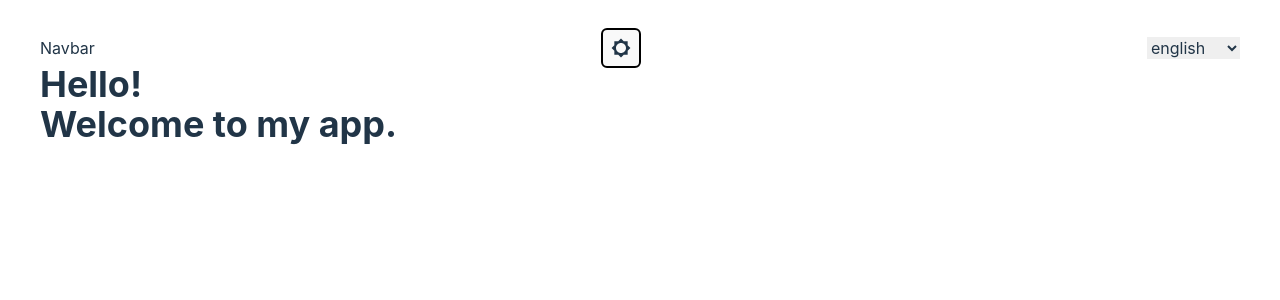
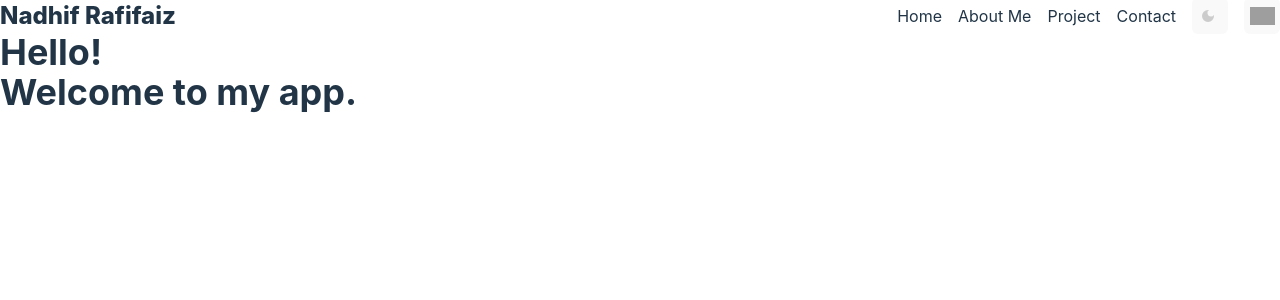
Before and after one commit to nadhifrafifaiz/portfolio, a React (Vite) app: page / in a window 1280 px wide. Shown: the top 300 px of the page. Built offline with nearby package versions, Linux system fonts and the light colour scheme; grey boxes are pictures that could not be loaded.

Commit message:
navbar responsive

```diff
--- a/src/App.tsx
+++ b/src/App.tsx
@@ -3,7 +3,7 @@ import Home from "./pages/Home";
 import Navbar from "./components/Navbar";
 function App() {
   return (
-    <div className="px-10 py-8">
+    <div>
       <Navbar />
       <Routes>
         <Route path="/" element={<Home />} />
--- a/src/components/Navbar.tsx
+++ b/src/components/Navbar.tsx
@@ -1,11 +1,16 @@
 import { useState, useEffect } from "react";
 import { MdDarkMode, MdBrightnessLow } from "react-icons/md";
 import i18n from "i18next";
-import { useTranslation } from "react-i18next";
+import { FaBars, FaTimes } from "react-icons/fa";
 
 const Navbar = () => {
   const [darkMode, setDarkMode] = useState(false);
-  const { t } = useTranslation();
+  const [isEnglish, setIsEnglish] = useState(true);
+  const [isOpen, setIsOpen] = useState(false);
+
+  const toggleMenu = () => {
+    setIsOpen(!isOpen);
+  };
 
   useEffect(() => {
     const htmlEl = document.querySelector("html");
@@ -16,27 +21,111 @@ const Navbar = () => {
     }
   }, [darkMode]);
 
-  function handleChange(event: React.ChangeEvent<HTMLSelectElement>) {
-    const lang = event.target.value;
-    i18n.changeLanguage(lang);
+  useEffect(() => {
+    if (isEnglish) {
+      i18n.changeLanguage("en");
+    } else {
+      i18n.changeLanguage("id");
     }
+  }, [isEnglish]);
 
   return (
-    <div className="flex justify-between items-center py-4 h-8">
-      <p>Navbar</p>
+    <>
+      <div className="relative flex justify-between items-center py-4 h-8">
+        <div>
+          <p className="font-extrabold text-2xl">Nadhif Rafifaiz </p>
+        </div>
+        <div className="hidden md:block">
+          <div className="flex flex-row items-center gap-4">
+            <p>Home</p>
+            <p>About Me</p>
+            <p>Project</p>
+            <p>Contact</p>
             <div>
               <button
                 onClick={() => setDarkMode(!darkMode)}
-          className="p-2 m-0 text-xl rounded-md"
+                className="p-2 m-0 rounded-md w-9 h-9"
               >
-          {darkMode ? <MdDarkMode /> : <MdBrightnessLow />}
+                {!darkMode ? (
+                  <MdDarkMode fill="#ccc" />
+                ) : (
+                  <MdBrightnessLow fill="yellow" />
+                )}
               </button>
             </div>
-      <select onChange={handleChange}>
-        <option value="en">{t("english")}</option>
-        <option value="id">{t("indonesia")}</option>
-      </select>
+            <div>
+              <button
+                onClick={() => setIsEnglish(!isEnglish)}
+                className="rounded-md w-9 h-9 flex justify-center items-center"
+              >
+                {isEnglish ? (
+                  <img width={25} src="https://flagcdn.com/id.svg" />
+                ) : (
+                  <img width={25} src="https://flagcdn.com/gb.svg" />
+                )}
+              </button>
             </div>
+          </div>
+        </div>
+        <div className="md:hidden">
+          <button className="text-black border-none" onClick={toggleMenu}>
+            {isOpen ? <FaTimes size={20} /> : <FaBars size={20} />}
+          </button>
+        </div>
+      </div>
+      <div
+        className={`md:hidden ${
+          isOpen ? "left-0" : "-left-full"
+        } h-screen absolute top-0 z-100 bg-white w-full dark:bg-slate-800 transition-all duration-300 ease-in-out `}
+      >
+        <div className="flex flex-col gap-4">
+          <div className="flex flex-row justify-between">
+            <p className="font-extrabold text-4xl">Nadhif Rafifaiz </p>
+            <button
+              className="text-black border-none"
+              onClick={() => setIsOpen(false)}
+            >
+              <FaTimes size={20} />
+            </button>
+          </div>
+          <p className="font-extrabold text-xl">Home</p>
+          <p className="font-extrabold text-xl">About Me</p>
+          <p className="font-extrabold text-xl">Project</p>
+          <p className="font-extrabold text-xl">Contact</p>
+          <div className="flex flex-col gap-2 mt-8">
+            <p className="font-bold text-base">Language</p>
+            <div className="flex gap-2">
+              <button
+                onClick={() => setIsEnglish(true)}
+                className="rounded-3xl w-12 flex justify-center items-center border-2 border-black px-4 py-1"
+              >
+                <p className="font-semibold text-xs">EN</p>
+              </button>
+              <button
+                onClick={() => setIsEnglish(false)}
+                className="rounded-3xl w-12 flex justify-center items-center border-2 border-black px-4 py-1"
+              >
+                <p className="font-semibold text-xs">ID</p>
+              </button>
+            </div>
+          </div>
+          <div className="flex flex-row">
+            <div>
+              <button
+                onClick={() => setDarkMode(!darkMode)}
+                className="p-2 m-0 rounded-md w-9 h-9"
+              >
+                {!darkMode ? (
+                  <MdDarkMode fill="#ccc" />
+                ) : (
+                  <MdBrightnessLow fill="yellow" />
+                )}
+              </button>
+            </div>
+          </div>
+        </div>
+      </div>
+    </>
   );
 };
 
--- a/src/dark-mode.css
+++ b/src/dark-mode.css
@@ -14,14 +14,7 @@
   }
 
   .dark button {
-    border:2px solid #e5e7eb;
     cursor: pointer;
+    color: var(--text-color);
     transition: border-color 0.25s;
   }
- .dark button:hover {
-    border-color: #646cff;
-  }
-  .dark button:focus,
-  .dark button:focus-visible {
-    outline: 4px auto -webkit-focus-ring-color;
-  }
--- a/src/index.css
+++ b/src/index.css
@@ -38,16 +38,8 @@ h1 {
 }
 
 button {
-  border:2px solid black;
   cursor: pointer;
   transition: border-color 0.25s;
-}
-button:hover {
-  border-color: #646cff;
-}
-button:focus,
-button:focus-visible {
-  outline: 4px auto -webkit-focus-ring-color;
 }
 
 @media (prefers-color-scheme: light) {
```
Lines whose indentation alone changed are shown as unchanged.
